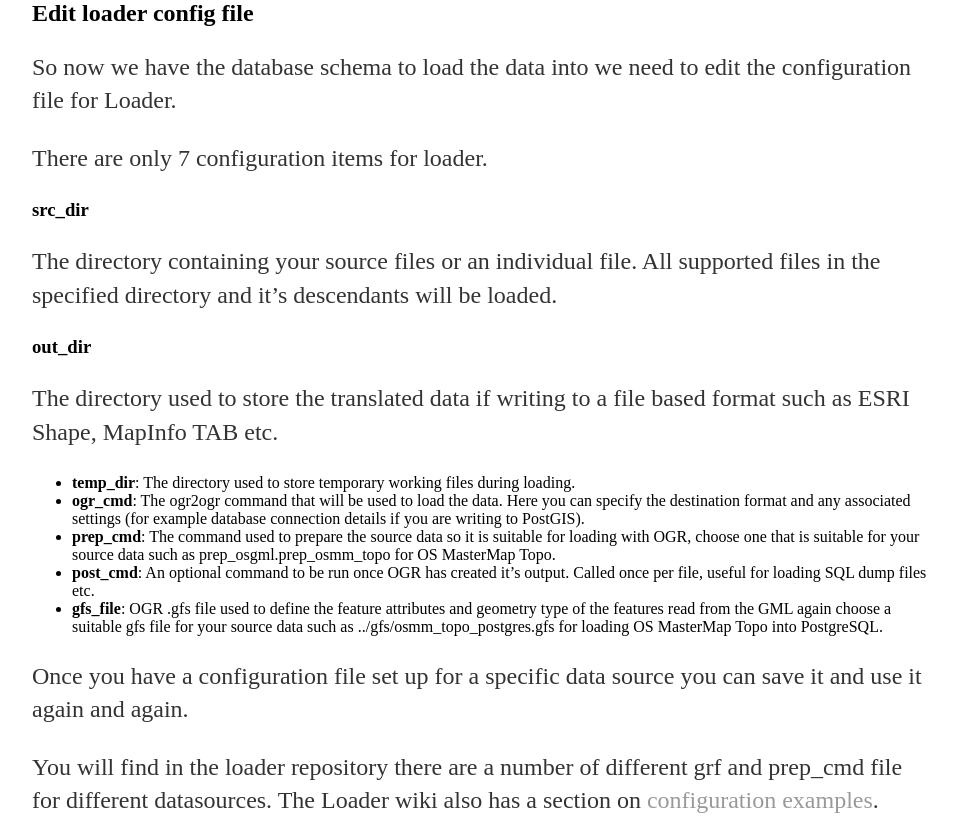
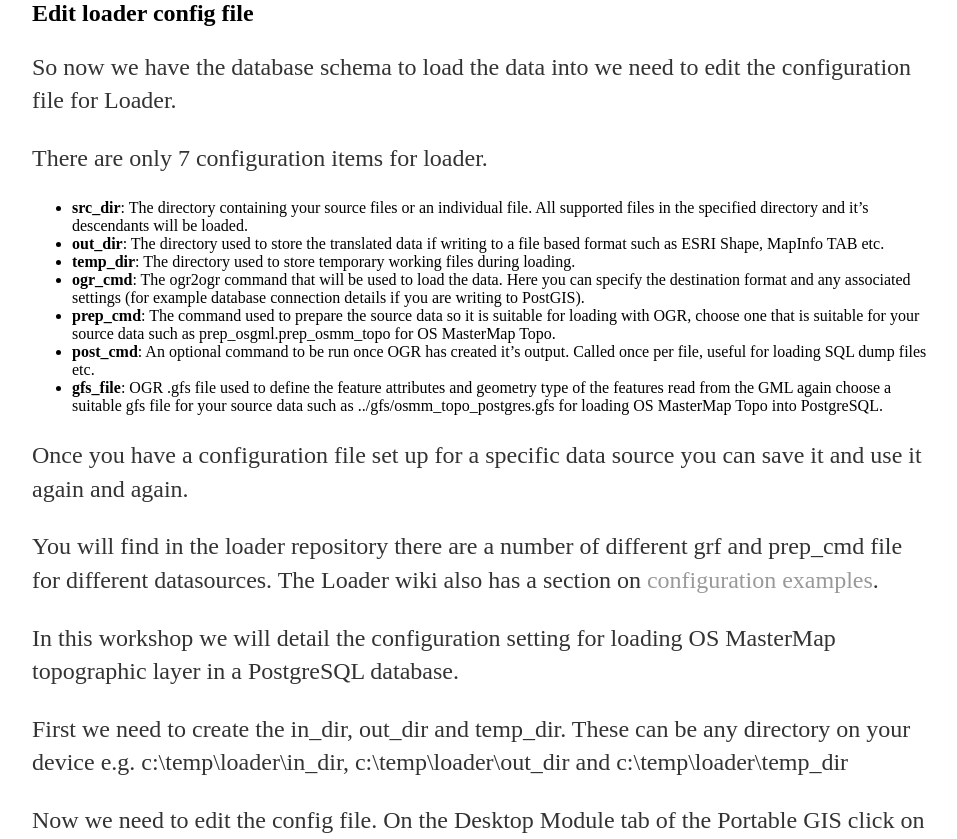
Before and after one commit to walkermatt/aileenh.github.io, a Jekyll site: the page built from lets-get-started.md, in a window 1280 px wide and 900 px high, scrolled down 4650 px, cut to the strip 61-900 px from the top of the window. Shown: the whole strip, without its empty margins (160-1117 px from the left). Built offline with Jekyll 4.4.1, drawn with Linux system fonts in a browser that asks for light colours.

```diff
--- a/lets-get-started.md
+++ b/lets-get-started.md
@@ -61,9 +61,9 @@ So now we have the database schema to load the data into we need to edit the con
 
 There are only 7 configuration items for loader.
 
-### src_dir ###
+* **src_dir**:
 The directory containing your source files or an individual file. All supported files in the specified directory and it's descendants will be loaded.
-### out_dir ###
+* **out_dir**:
 The directory used to store the translated data if writing to a file based format such as ESRI Shape, MapInfo TAB etc.
 * **temp_dir**: The directory used to store temporary working files during loading.
 * **ogr_cmd**: The ogr2ogr command that will be used to load the data. Here you can specify the destination format and any associated settings (for example database connection details if you are writing to PostGIS).
```
